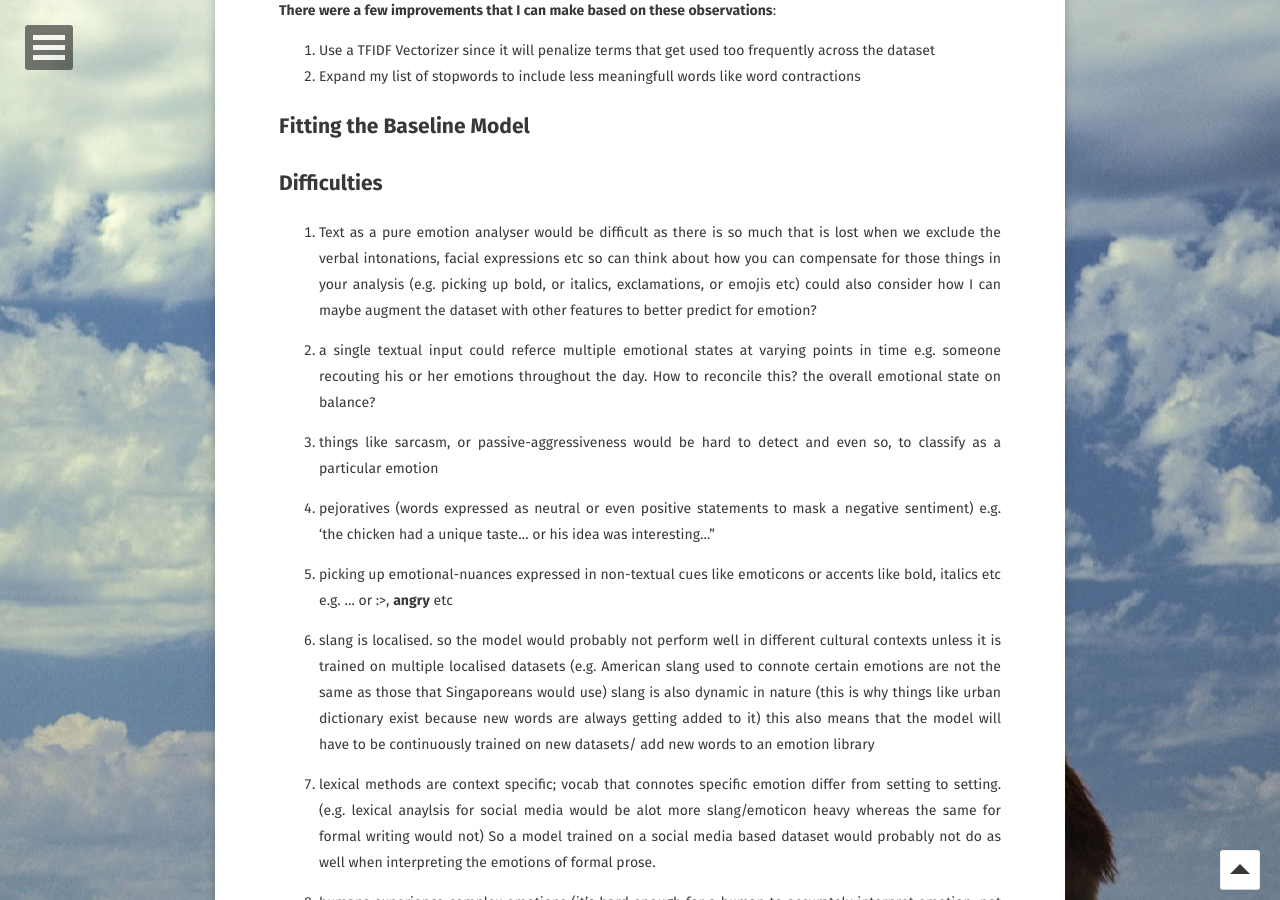
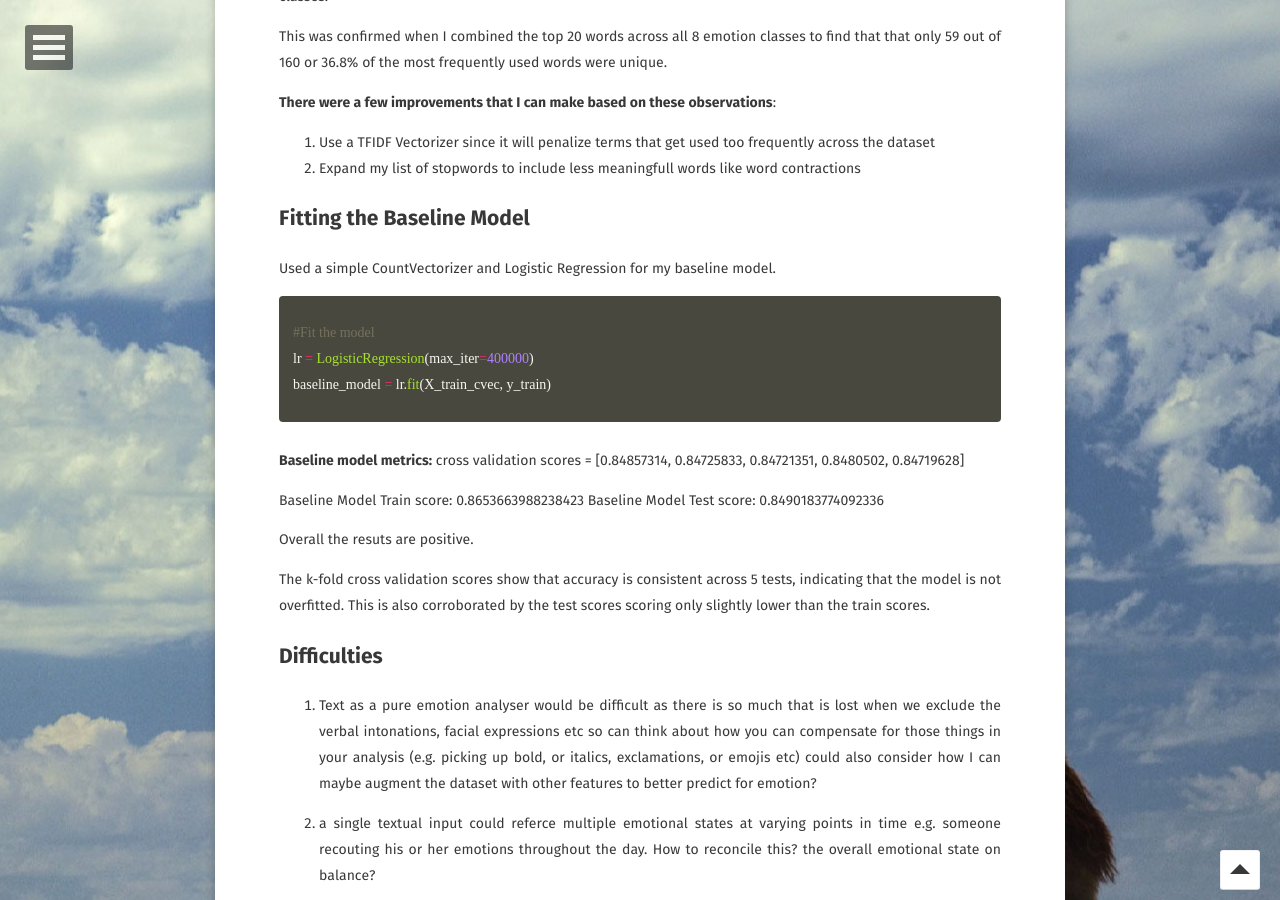
Before and after one commit to linusseah/linusseah.github.io, a Jekyll site: the page built from _posts/2018-02-21-capstone.md, in a window 1280 px wide and 900 px high, scrolled down 9538 px. Built offline with Jekyll 4.4.1, drawn with Linux system fonts in a browser that asks for light colours; some web fonts are replaced; comment, search, counter and statistics services are not loaded; some of the changed text lies outside the part shown.

Commit message:
Update 2018-02-21-capstone.md

```diff
--- a/_posts/2018-02-21-capstone.md
+++ b/_posts/2018-02-21-capstone.md
@@ -200,7 +200,7 @@ for i in emo_short['text']:
 
 {% endhighlight %}
 
-There were 5519 values that turned up null after the cleaning process. That's 1.22% of the initial total observations - not too bad.
+There were 5519 values that turned up null after the cleaning process. That's only 1.22% of the initial total observations that had to be dropped, meaning that we still had a bulk of our dataset (~98%) to work with - not too bad.
 
 ## Cleaning difficulties
 
@@ -218,6 +218,8 @@ There were 5519 values that turned up null after the cleaning process. That's 1.
 5. Separating 'concatenated' words (e.g. iloveyoutodeath)
 
 6. Correcting mis-spelt words (e.g. 'beleive' vs 'believe')
+
+7. Probably also want to strip user-names (i.e. @XYZ) so that they do not get picked up as word features
 
 # Creating Baseline Model
 
@@ -293,7 +295,7 @@ For context, without restricting the number of word features (as one of the para
 	<figcaption> Sparse matrix containing unique word features </figcaption>
 </figure>
 
-I ended up limiting the number of word features to 2,000 to keep the matrix more manageable (669,298,000 cells - still no small number, but far more manageable). I further restricted the unique word feature set by limiting it to the selection of words that appeared in the dataset at least 10 times - in order to prevent meaningless words from being captured. (e.g. colloquialisms like 'aaaaaaah!!!!' or 'ssssshhhiiitttt')
+**To deal with the sparse-matrix problem** I ended up limiting the number of word features to 2,000 to keep the matrix more manageable (669,298,000 cells - still no small number, but far more manageable). I further restricted the unique word feature set by limiting it to the selection of words that appeared in the dataset at least 10 times - in order to prevent meaningless words from being captured. (e.g. colloquialisms like 'aaaaaaah!!!!' or 'ssssshhhiiitttt')
 
 ## Finding the most frequently used words
 
@@ -321,6 +323,23 @@ This was confirmed when I combined the top 20 words across all 8 emotion classes
 
 ## Fitting the Baseline Model
 
+Used a simple CountVectorizer and Logistic Regression for my baseline model.
+
+{% highlight python %}
+#Fit the model
+lr = LogisticRegression(max_iter=400000)
+baseline_model = lr.fit(X_train_cvec, y_train)
+{% endhighlight %}
+
+**Baseline model metrics:**
+cross validation scores = [0.84857314, 0.84725833, 0.84721351, 0.8480502,  0.84719628]
+
+Baseline Model Train score: 0.8653663988238423
+Baseline Model Test score: 0.8490183774092336
+
+Overall the resuts are positive.
+
+The k-fold cross validation scores show that accuracy is consistent across 5 tests, indicating that the model is not overfitted. This is also corroborated by the test scores scoring only slightly lower than the train scores.
 
 
 
@@ -328,9 +347,9 @@ This was confirmed when I combined the top 20 words across all 8 emotion classes
 
 
 
-{% highlight python %}
 
-{% endhighlight %}
+
+
 
 {% highlight python %}
 
```
